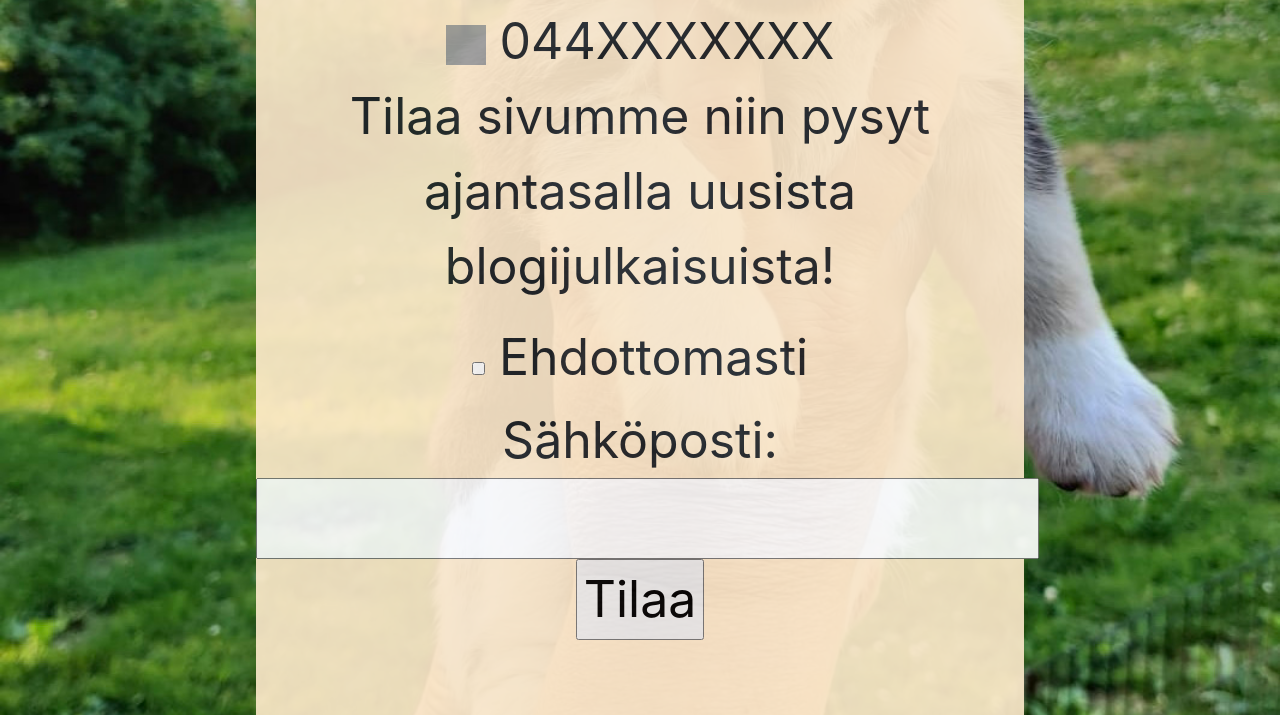
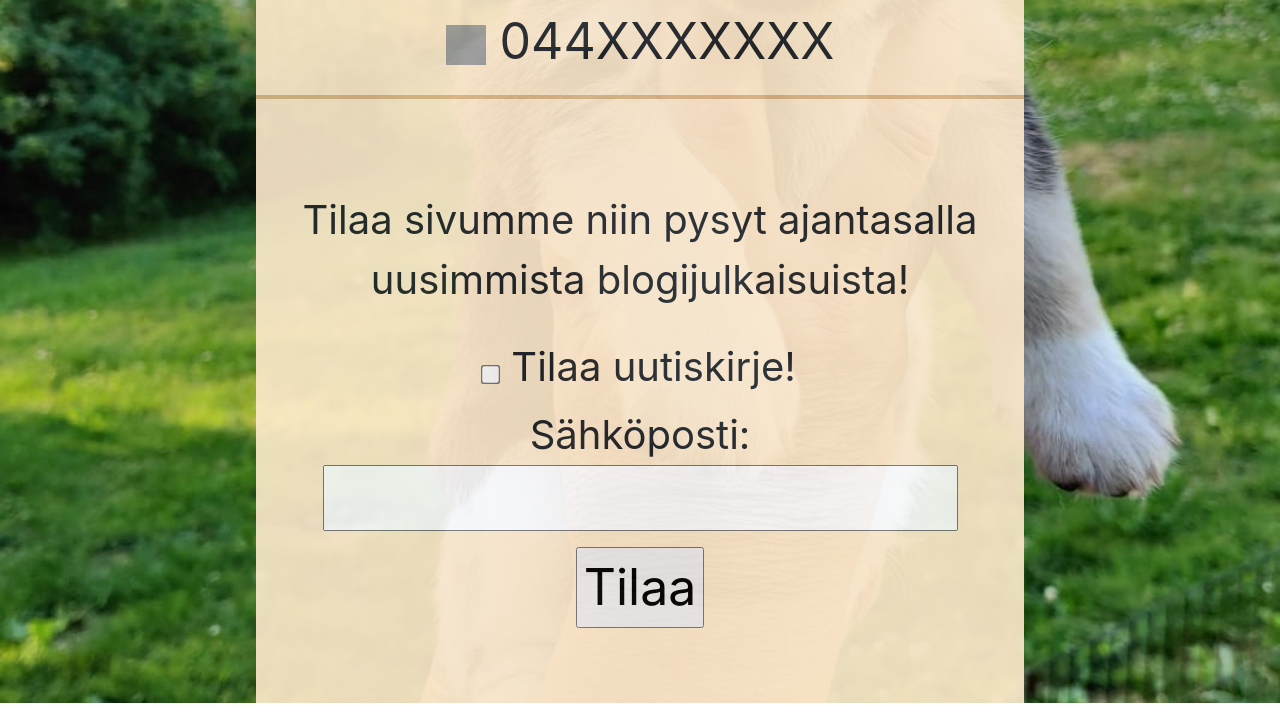
Before and after one commit to OlofPalmu/Finalwebsite, a plain HTML site: page contact.html in a window 1280 px wide. Shown: the part 600-1315 px from the top of the page. Drawn offline with nearby package versions, Linux system fonts and the light colour scheme; grey boxes are pictures that could not be loaded.

Commit message:
viimeistelyä

```diff
--- a/contact.html
+++ b/contact.html
@@ -31,17 +31,22 @@
     </header>
     <div class="tiedot">
         <img class="kuva" src="EtusivuKelvin.jpg" alt="Yhteystiedot"><br>
-       <a href="https://www.instagram.com/medi.kelvin/"><img class="igkuva" src="https://www.jamko.fi/wp-content/uploads/2014/12/Instagram-Logo.png" alt="igkuva"></a> : medi.kelvin<br>
+        <a href="https://www.instagram.com/medi.kelvin/"><img class="igkuva"
+                src="https://www.jamko.fi/wp-content/uploads/2014/12/Instagram-Logo.png" alt="igkuva"></a> :
+        medi.kelvin<br>
         <img class="igkuva" src="https://freesvg.org/img/Mobile-Icon-White-on-Black.png" alt="puhelin"> 044XXXXXXX
-    <p>Tilaa sivumme niin pysyt ajantasalla uusista blogijulkaisuista!</p>
+        <hr class="viiva">
+        <br>
+        <p class="p1">Tilaa sivumme niin pysyt ajantasalla uusimmista blogijulkaisuista!</p>
         <input type="checkbox" id="newsletter" name="newsletter" value="newsletter">
-    <label for="newsletter">Ehdottomasti</label>
+        <label class="uutiskirje" for="newsletter">Tilaa uutiskirje!</label>
         <form action="contact.html">
-    Sähköposti: <input type="email" name="email" required />
+        <p class="p1">Sähköposti: <input type="email" name="email" required /></p>
             <input type="submit" value="Tilaa">
         </form>
         <br>
 
     </div>
 </body>
+
 </html>
--- a/final.css
+++ b/final.css
@@ -3,6 +3,9 @@
 }
 .container {
 
+}
+hr.viiva {
+  border-top: 4px solid burlywood;
 }
 h1 {
     color: white;
@@ -46,7 +49,13 @@ div.tiedot {
     color: blanchedalmond;
 }
 .p1 {
-    color: blanchedalmond;
+    font-size: 40px;
+}
+.uutiskirje {
+  font-size: 40px
+}
+input[type=checkbox] {
+  transform: scale(1.5);
 }
 .p {
     font-size: 60px;
```
Lines whose indentation alone changed are shown as unchanged.
